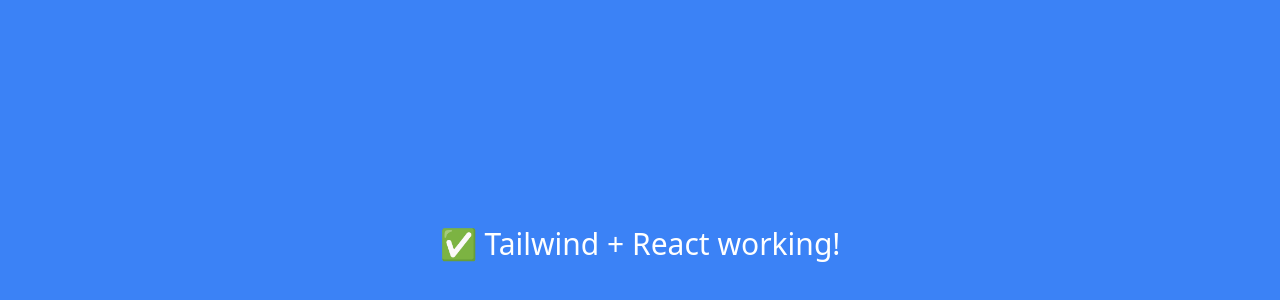
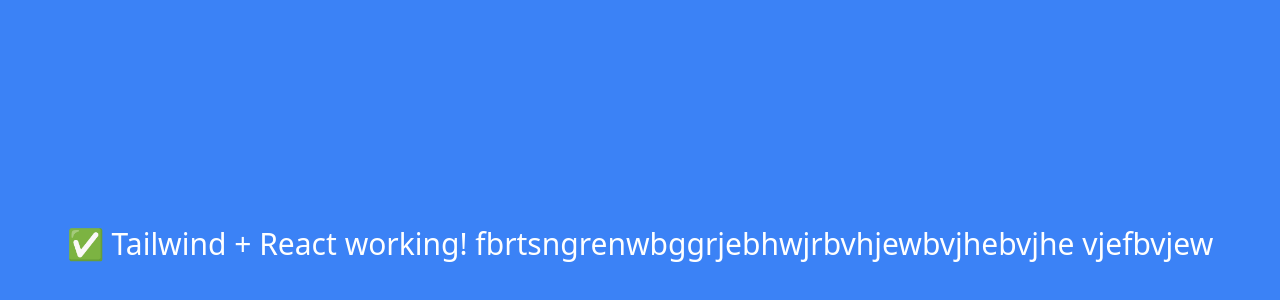
Before and after one commit to HackerShabi/hotels, a React (Create React App) app: page / in a window 1280 px wide. Shown: the part 156-456 px from the top of the page. Built offline with nearby package versions, Linux system fonts and the light colour scheme.

Commit message:
Setup Firebase GitHub auto-deploy

```diff
--- a/src/App.js
+++ b/src/App.js
@@ -1,9 +1,9 @@
 function App() {
   return (
     <div className="min-h-screen flex items-center justify-center bg-blue-500 text-white text-3xl">
-      ✅ Tailwind + React working!
+      ✅ Tailwind + React working! fbrtsngrenwbggrjebhwjrbvhjewbvjhebvjhe vjefbvjew
     </div>
-  );
+      );
 }
 
 export default App;
```
